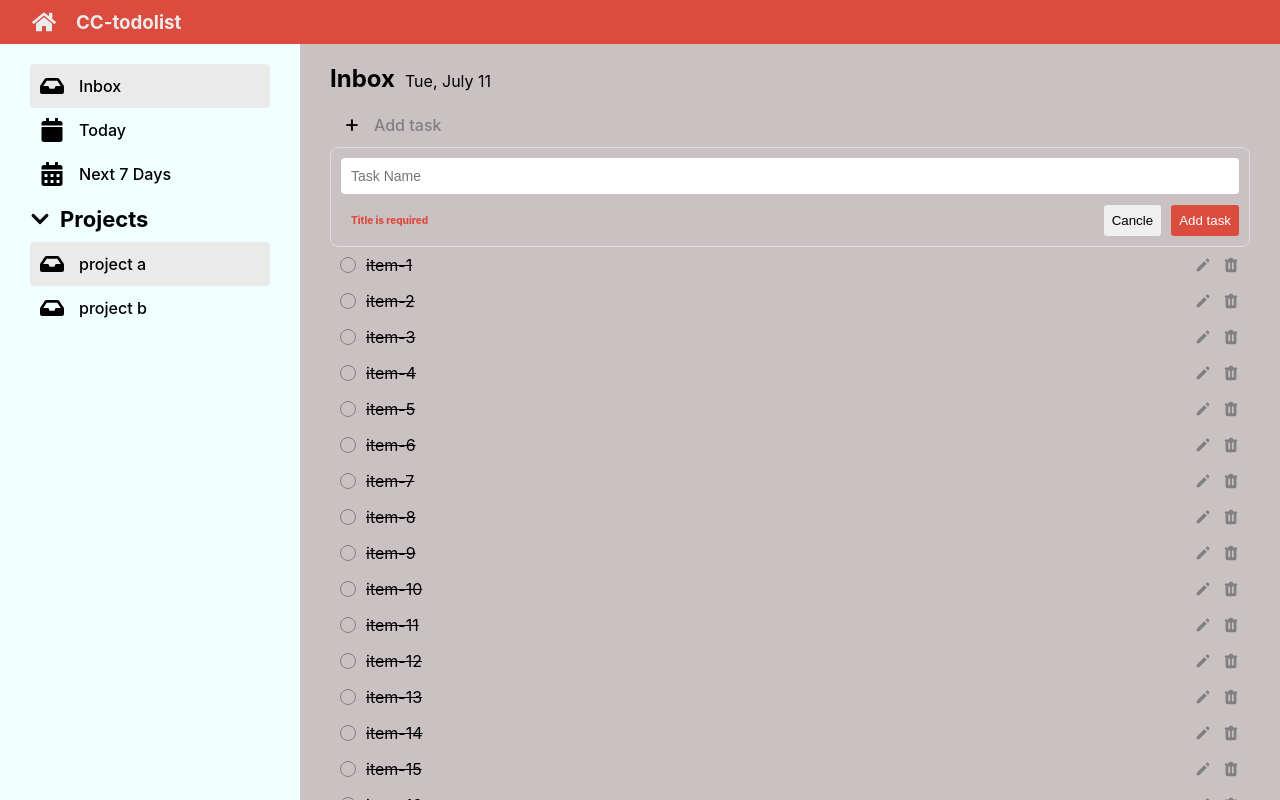
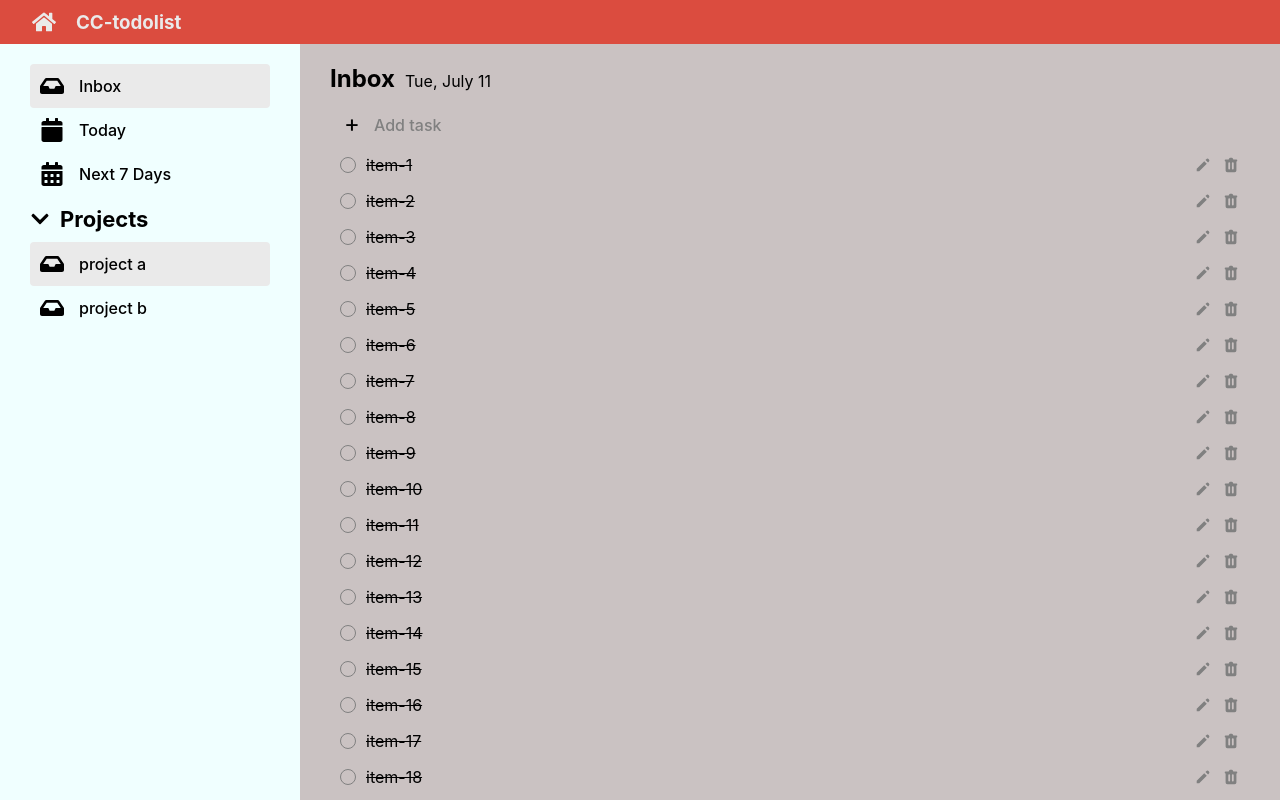
Before and after one commit to grimoll2e/CC14-Todolist, a React (Create React App) app: page / in a window 1280 px wide. Built offline with nearby package versions, Linux system fonts and the light colour scheme.

Commit message:
ui-state toggle add-todo

```diff
--- a/src/components/Todo/Addtodo.jsx
+++ b/src/components/Todo/Addtodo.jsx
@@ -1,14 +1,21 @@
 import styles from './Addtodo.module.scss'
+import { useState } from 'react'
 import { TodoForm } from './TodoForm'
 
 export function Addtodo() {
+    const [isShow,setIsShow] = useState(false)
+
+    const handleClickToAddTask = () =>{
+        setIsShow(!isShow)
+    }
     return (
         <>
-            <div className={styles.add__todo}>
+            {!isShow?(<div className={styles.add__todo} onClick={handleClickToAddTask}>
                 <span>+</span>
                 <h3>Add task</h3>
-            </div>
-            <TodoForm />
+            </div>):(
+            <TodoForm onSetIsShow={handleClickToAddTask}/>
+            )}
         </>
     )
 }
--- a/src/components/Todo/TodoForm.jsx
+++ b/src/components/Todo/TodoForm.jsx
@@ -1,14 +1,34 @@
 import styles from './TodoForm.module.scss'
+import React,{useState} from 'react';
 
-export function TodoForm() {
+export function TodoForm({onSetIsShow}) {
+
+    const [taks,setTaks] = useState('')
+
+    const handleSubmit = (e) =>{
+        e.preventDefault()
+        onSetIsShow()//จากที่ส่งมาจาก Addtodo
+
+    }
+
+    const handleClickcancel = (e) =>{
+        // console.log(e)
+        onSetIsShow()
+    }
+
+    const handleChange=(e)=>{
+        setTaks(e.target.value)
+    }
+
+
     return (
-        <form action="" className={styles.todo__form__container}>
-            <input className={styles.todo__form__input} placeholder='Task Name' />
+        <form onSubmit={handleSubmit} className={styles.todo__form__container}>
+            <input className={styles.todo__form__input} placeholder='Task Name' value={taks} onChange={handleChange}/>
             <div className={styles.todo__form__footer}>
                 <p className={styles.todo__error}> Title is required</p>
                 <div className={styles.todo__form__buttons}>
-                    <button>Cancle</button>
-                    <button>Add task</button>
+                    <button type='button' onClick={handleClickcancel}>Cancle</button>
+                    <button type='submit'>Add task</button>
                 </div>
 
             </div>
```
